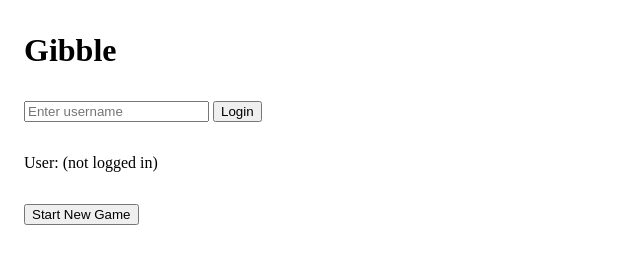
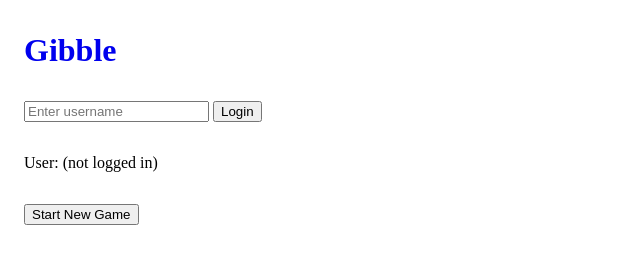
Before and after one commit to rileyjohngibbs/gibble, a website: page src/gibble/static/menu.html in a window 1280 px wide. Shown: the whole page, without its empty margins (0-640 px from the left). Drawn offline with Linux system fonts and the light colour scheme.

Commit message:
Add link in title header

```diff
--- a/src/gibble/static/menu.html
+++ b/src/gibble/static/menu.html
@@ -4,6 +4,18 @@
     <title>Gibble</title>
     <link rel="icon" type="image/png" href="favicon.png">
     <style>
+      a:link {
+        text-decoration: none;
+      }
+      a:visited {
+        text-decoration: none;
+      }
+      a:hover {
+        text-decoration: underline;
+      }
+      a:active {
+        text-decoration: underline;
+      }
       .section {
         margin: 2em 1em;
       }
@@ -14,7 +26,7 @@
   </head>
   <body>
     <div id="title" class="section">
-      <h1>Gibble</h1>
+      <h1 class="app-title"><a href="/menu.html">Gibble</a></h1>
     </div>
     <div id="login" class="section">
       <div>
```
Also changed, not shown: src/gibble/static/game.html (+13 -1 lines), src/gibble/static/results.html (+13 -1 lines).
